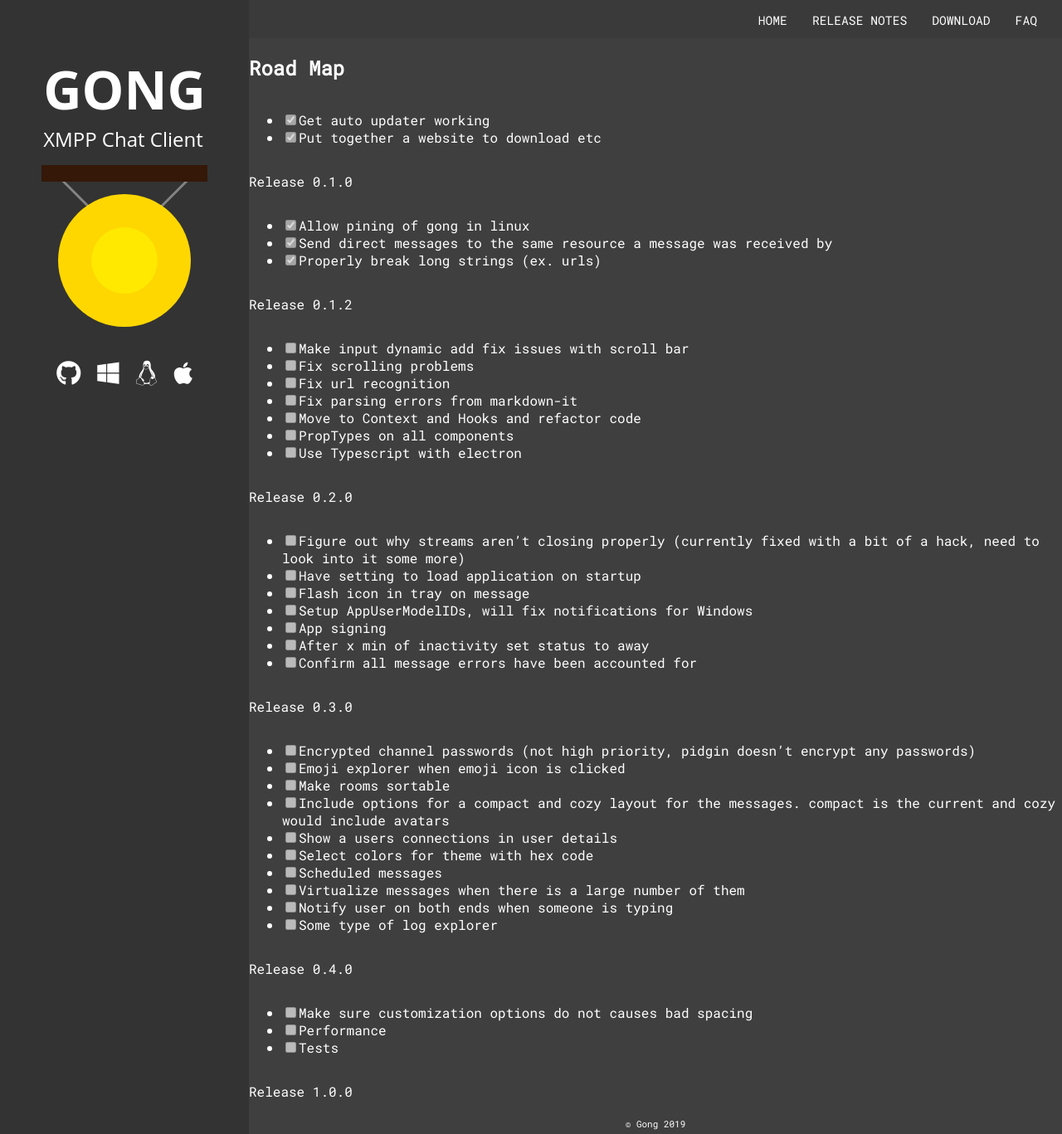
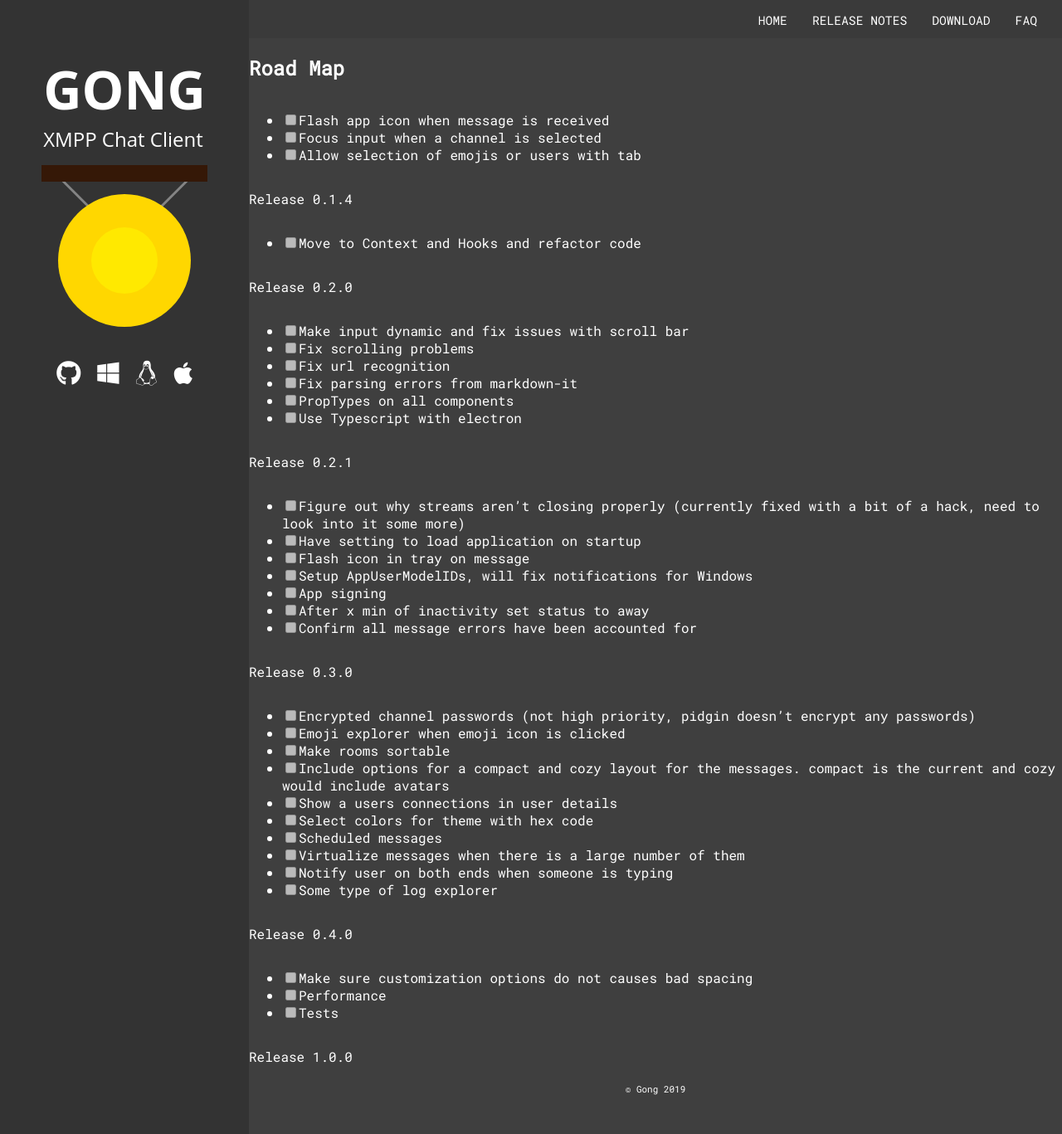
Before and after one commit to gongchat/gongchat.github.io, a Jekyll site: the page built from road-map.md, in a window 1280 px wide and 1367 px high. Shown: the whole window at 83% size. Built offline with Jekyll 4.4.1, drawn with Linux system fonts in a browser that asks for light colours; some web fonts are replaced.

Commit message:
update road map

```diff
--- a/road-map.md
+++ b/road-map.md
@@ -5,26 +5,24 @@ title: Road Map
 
 ## Road Map
 
-- [x] Get auto updater working
-- [x] Put together a website to download etc
+- [ ] Flash app icon when message is received
+- [ ] Focus input when a channel is selected
+- [ ] Allow selection of emojis or users with tab
 
-Release 0.1.0
+Release 0.1.4
 
-- [x] Allow pining of gong in linux
-- [x] Send direct messages to the same resource a message was received by
-- [x] Properly break long strings (ex. urls)
+- [ ] Move to Context and Hooks and refactor code
 
-Release 0.1.2
+Release 0.2.0
 
-- [ ] Make input dynamic add fix issues with scroll bar
+- [ ] Make input dynamic and fix issues with scroll bar
 - [ ] Fix scrolling problems
 - [ ] Fix url recognition
 - [ ] Fix parsing errors from markdown-it
-- [ ] Move to Context and Hooks and refactor code
 - [ ] PropTypes on all components
 - [ ] Use Typescript with electron
 
-Release 0.2.0
+Release 0.2.1
 
 - [ ] Figure out why streams aren't closing properly (currently fixed with a bit of a hack, need to look into it some more)
 - [ ] Have setting to load application on startup
```
